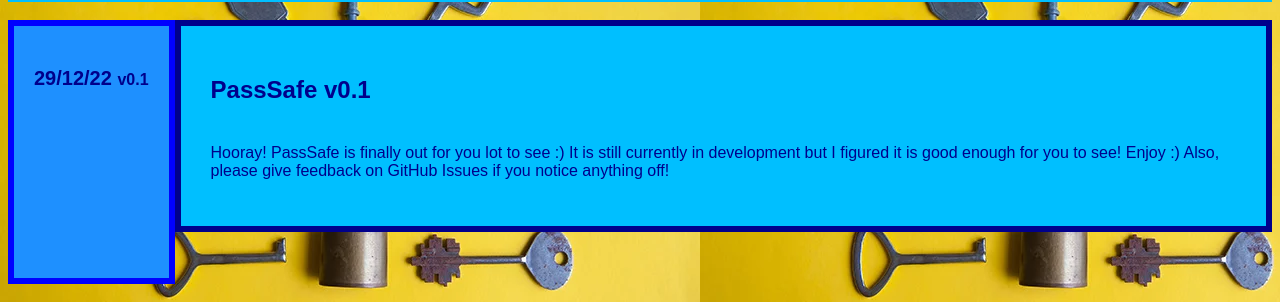
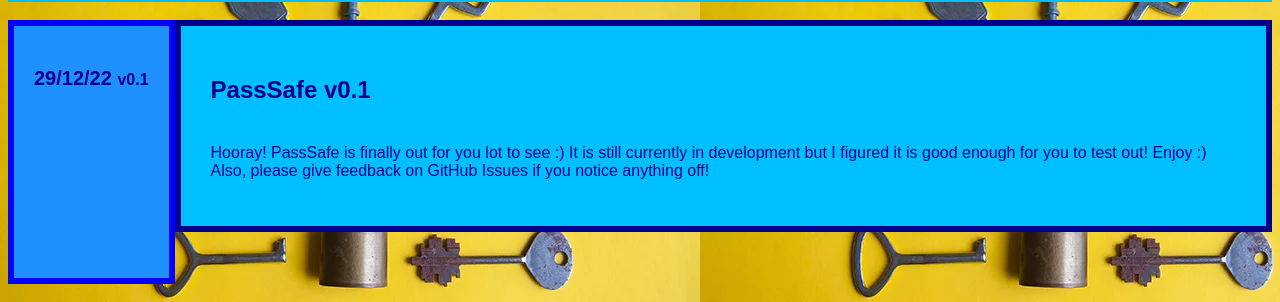
Before and after one commit to hamdivazim/PassSafeChangelog, a plain HTML site: page index.html in a window 1280 px wide. Shown: the part 124-426 px from the top of the page. Drawn offline with Linux system fonts and the light colour scheme.

Commit message:
Update index.html

```diff
--- a/index.html
+++ b/index.html
@@ -26,7 +26,7 @@
 
 			<div class='tmln-txtbox'>
         <h2>PassSafe v0.1</h2>
-        <p>Hooray! PassSafe is finally out for you lot to see :) It is still currently in development but I figured it is good enough for you to see! Enjoy :) Also, please give feedback on GitHub Issues if you notice anything off!</p>
+        <p>Hooray! PassSafe is finally out for you lot to see :) It is still currently in development but I figured it is good enough for you to test out! Enjoy :) Also, please give feedback on GitHub Issues if you notice anything off!</p>
 
 			</div>
 
```
